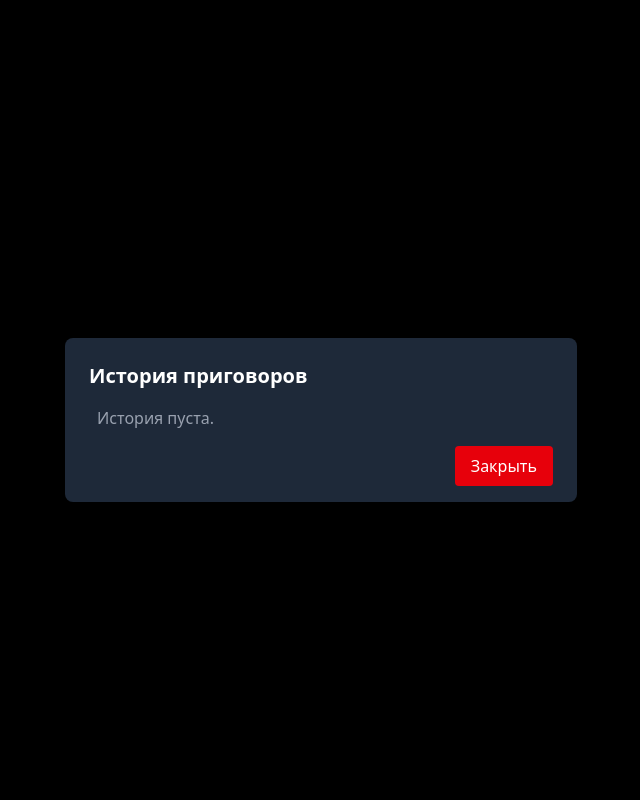
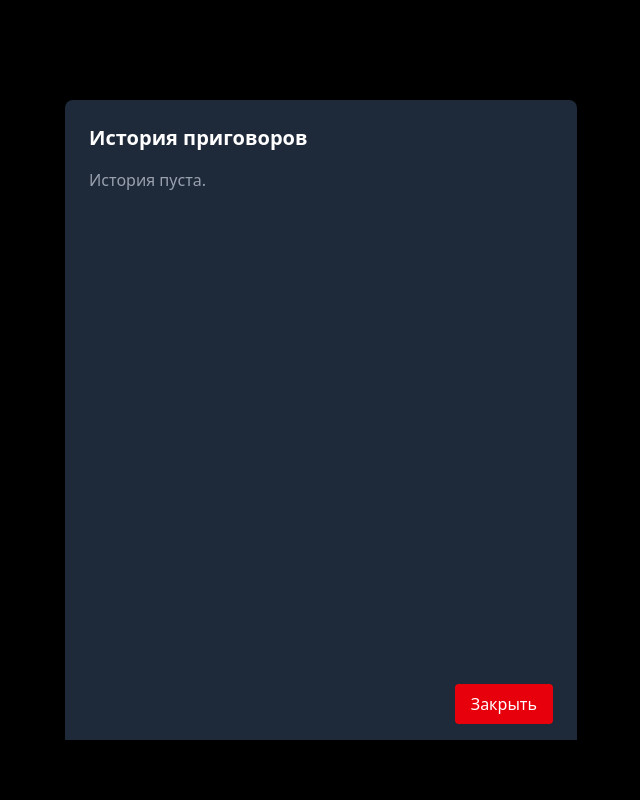
Before and after one commit to kain69/NanoTrasen-Warden-Helper, a React (Vite) app: page / in a window 1280 px wide. Both pictures are taken after a click on the button "История". Shown: the top 800 px of the page, without its empty margins (319-959 px from the left). Built offline with nearby package versions, Linux system fonts and the light colour scheme; a web font is replaced by a local one.

Commit message:
Растяг истории

```diff
--- a/src/components/VerdictHistoryModal.tsx
+++ b/src/components/VerdictHistoryModal.tsx
@@ -29,11 +29,11 @@ const VerdictHistoryModal: React.FC<VerdictHistoryModalProps> = ({
             <Modal
                 isOpen={isOpen}
                 onRequestClose={onRequestClose}
-                className="bg-gray-800 rounded-lg max-w-lg w-full mx-auto mt-10 text-white px-6 flex flex-col"
+                className="bg-gray-800 rounded-lg w-[32rem] h-[80vh] mx-auto mt-10 text-white flex flex-col"
                 overlayClassName="fixed inset-0 bg-black bg-opacity-50 flex items-center justify-center"
             >
-                <h2 className="text-xl font-bold mb-4 pt-6">История приговоров</h2>
-                <div className="flex-1 overflow-y-auto h-[60vh] space-y-3 px-2">
+                <h2 className="text-xl font-bold mb-4 pt-6 px-6">История приговоров</h2>
+                <div className="flex-1 overflow-y-auto px-6">
                     {verdictHistory.length === 0 ? (
                         <p className="text-gray-400">История пуста.</p>
                     ) : (
@@ -59,7 +59,7 @@ const VerdictHistoryModal: React.FC<VerdictHistoryModalProps> = ({
                         ))
                     )}
                 </div>
-                <div className="sticky bottom-0 bg-gray-800 py-4 flex justify-end">
+                <div className="sticky bottom-0 bg-gray-800 py-4 px-6 flex justify-end">
                     <button
                         onClick={onRequestClose}
                         className="px-4 py-2 bg-red-600 rounded hover:bg-red-700"
```
